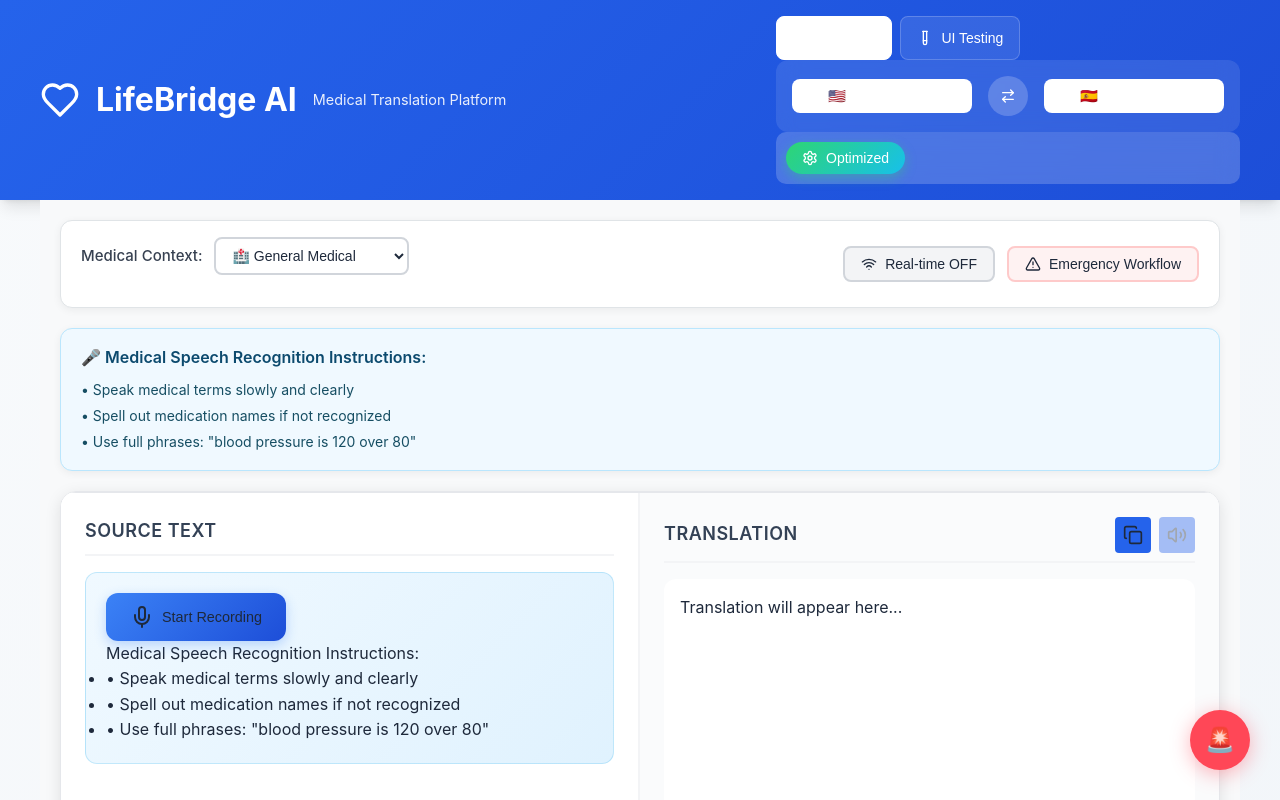
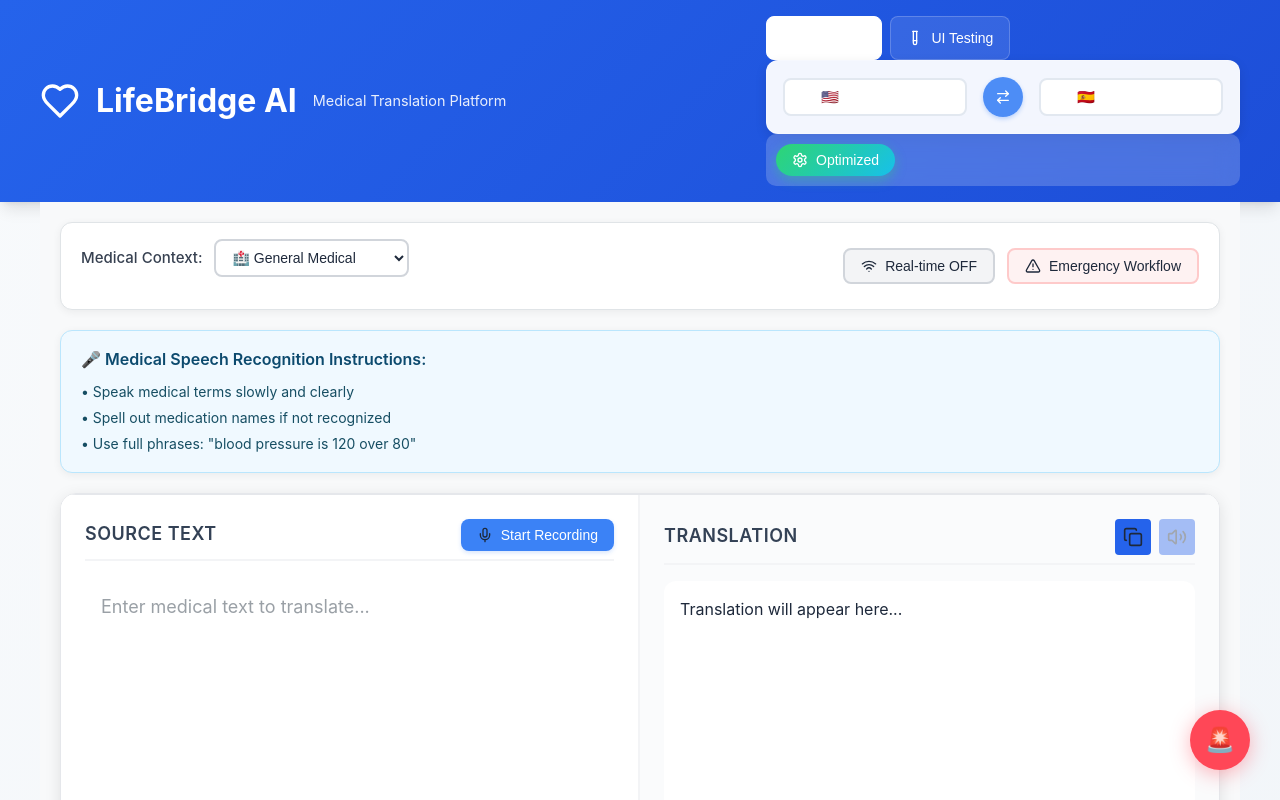
Before and after one commit to 20ns/LifeBridge, a React (Create React App) app in the folder frontend/: page / in a window 1280 px wide. Shown: the top 800 px of the page. Built offline with nearby package versions, Linux system fonts and the light colour scheme.

Commit message:
Replace complex speech interface with simple recording button, improve language selector visibility

```diff
--- a/frontend/src/App.css
+++ b/frontend/src/App.css
@@ -111,56 +111,75 @@ body {
   margin: 0;
 }
 
-/* Language Selector Styles */
+/* Language Selector Styles - Improved visibility */
 .language-selector {
-  background: rgba(255, 255, 255, 0.1);
-  border-radius: 12px;
-  padding: 1rem;
-  backdrop-filter: blur(10px);
+  background: rgba(255, 255, 255, 0.95) !important;
+  border-radius: 12px !important;
+  padding: 1rem !important;
+  backdrop-filter: blur(10px) !important;
+  border: 1px solid rgba(255, 255, 255, 0.2) !important;
+  box-shadow: 0 4px 12px rgba(0, 0, 0, 0.1) !important;
 }
 
 .language-pair {
-  display: flex;
-  align-items: center;
-  gap: 1rem;
+  display: flex !important;
+  align-items: center !important;
+  gap: 1rem !important;
 }
 
 .language-dropdown {
-  display: flex;
-  align-items: center;
-  gap: 0.5rem;
-  background: var(--white);
-  border-radius: 8px;
-  padding: 0.5rem;
-  color: var(--neutral-800);
+  display: flex !important;
+  align-items: center !important;
+  gap: 0.5rem !important;
+  background: var(--white) !important;
+  border-radius: 8px !important;
+  padding: 0.5rem !important;
+  color: var(--neutral-800) !important;
+  border: 2px solid #e2e8f0 !important;
+  transition: all 0.2s ease !important;
+}
+
+.language-dropdown:hover {
+  border-color: #3b82f6 !important;
+  box-shadow: 0 0 0 3px rgba(59, 130, 246, 0.1) !important;
 }
 
 .language-select {
-  border: none;
-  background: transparent;
-  font-size: 0.9rem;
-  cursor: pointer;
-  outline: none;
-  min-width: 140px;
+  border: none !important;
+  background: transparent !important;
+  font-size: 0.9rem !important;
+  cursor: pointer !important;
+  outline: none !important;
+  min-width: 140px !important;
+  color: #1f2937 !important;
+  font-weight: 500 !important;
+}
+
+.language-select option {
+  color: #1f2937 !important;
+  background: #ffffff !important;
+  font-weight: 500 !important;
 }
 
 .swap-button {
-  background: rgba(255, 255, 255, 0.2);
-  border: none;
-  border-radius: 50%;
-  width: 40px;
-  height: 40px;
-  display: flex;
-  align-items: center;
-  justify-content: center;
-  cursor: pointer;
-  color: var(--white);
-  transition: all 0.2s ease;
+  background: rgba(59, 130, 246, 0.9) !important;
+  border: none !important;
+  border-radius: 50% !important;
+  width: 40px !important;
+  height: 40px !important;
+  display: flex !important;
+  align-items: center !important;
+  justify-content: center !important;
+  cursor: pointer !important;
+  color: var(--white) !important;
+  transition: all 0.2s ease !important;
+  box-shadow: 0 2px 4px rgba(59, 130, 246, 0.3) !important;
 }
 
 .swap-button:hover {
-  background: rgba(255, 255, 255, 0.3);
-  transform: rotate(180deg);
+  background: rgba(37, 99, 235, 1) !important;
+  transform: rotate(180deg) !important;
+  box-shadow: 0 4px 8px rgba(59, 130, 246, 0.4) !important;
 }
 
 /* Main Content */
--- a/frontend/src/components/TranslationInterface.css
+++ b/frontend/src/components/TranslationInterface.css
@@ -781,3 +781,44 @@
   background: #ffffff !important;
   border-color: #dc2626 !important;
 }
+
+/* Start Recording Button - Positioned next to Source Text */
+.translation-interface .start-recording-button {
+  display: flex !important;
+  align-items: center !important;
+  gap: 8px !important;
+  background: #3b82f6 !important;
+  color: #ffffff !important;
+  border: none !important;
+  padding: 8px 16px !important;
+  border-radius: 8px !important;
+  font-size: 14px !important;
+  font-weight: 500 !important;
+  cursor: pointer !important;
+  transition: all 0.2s ease !important;
+  box-shadow: 0 2px 4px rgba(59, 130, 246, 0.2) !important;
+}
+
+.translation-interface .start-recording-button:hover {
+  background: #2563eb !important;
+  transform: translateY(-1px) !important;
+  box-shadow: 0 4px 8px rgba(59, 130, 246, 0.3) !important;
+}
+
+.translation-interface .start-recording-button.recording {
+  background: #dc2626 !important;
+  animation: pulse-recording 2s infinite !important;
+}
+
+.translation-interface .start-recording-button.recording:hover {
+  background: #b91c1c !important;
+}
+
+@keyframes pulse-recording {
+  0%, 100% {
+    box-shadow: 0 2px 4px rgba(220, 38, 38, 0.2);
+  }
+  50% {
+    box-shadow: 0 4px 16px rgba(220, 38, 38, 0.5);
+  }
+}
--- a/frontend/src/components/TranslationInterface.tsx
+++ b/frontend/src/components/TranslationInterface.tsx
@@ -1,5 +1,5 @@
 import React, { useState, useRef, useEffect, useCallback } from 'react';
-import { Volume2, Copy, Check, Wifi, WifiOff, AlertTriangle } from 'lucide-react';
+import { Volume2, Copy, Check, Wifi, WifiOff, AlertTriangle, Mic } from 'lucide-react';
 import { translateText, speakText } from '../services/awsService';
 import { useRealTimeTranslation } from '../hooks/useRealTimeTranslation';
 import { usePerformanceMonitor } from '../utils/performanceMonitor';
@@ -272,23 +272,17 @@ const TranslationInterface: React.FC<TranslationInterfaceProps> = ({
           </div>
         )}        {/* Main Translation Layout */}
         <div className="translation-layout">
-          {/* Input Section */}
-          <div className="input-section">
+          {/* Input Section */}          <div className="input-section">
             <div className="section-header">
               <h3>Source Text</h3>
-            </div>
-
-            {/* Enhanced Speech Interface - Simplified */}
-            <div className="speech-section">
-              <SpeechInterface
-                language={sourceLanguage}
-                onSpeechToText={handleSpeechToText}
-                textToSpeak={translatedText}
-                medicalContext={context}
-                realTimeMode={realTimeMode}
-                voiceActivityDetection={true}
-                className="speech-interface-compact"
-              />
+              <button
+                onClick={() => setIsListening(!isListening)}
+                className={`start-recording-button ${isListening ? 'recording' : ''}`}
+                title={isListening ? 'Stop Recording' : 'Start Recording'}
+              >
+                <Mic size={16} />
+                {isListening ? 'Stop Recording' : 'Start Recording'}
+              </button>
             </div>
 
             <textarea
```
